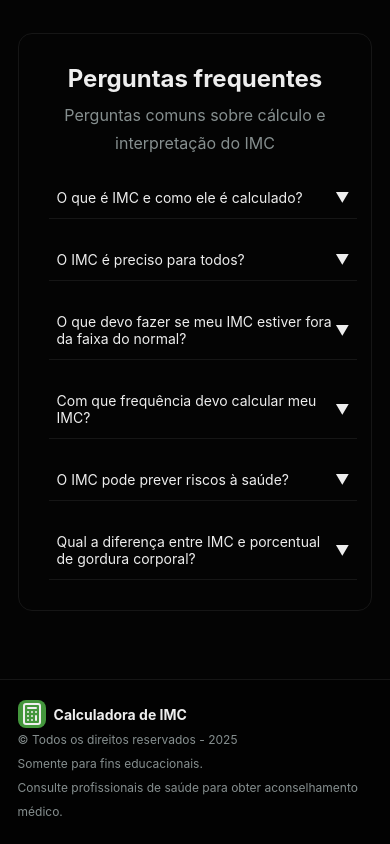
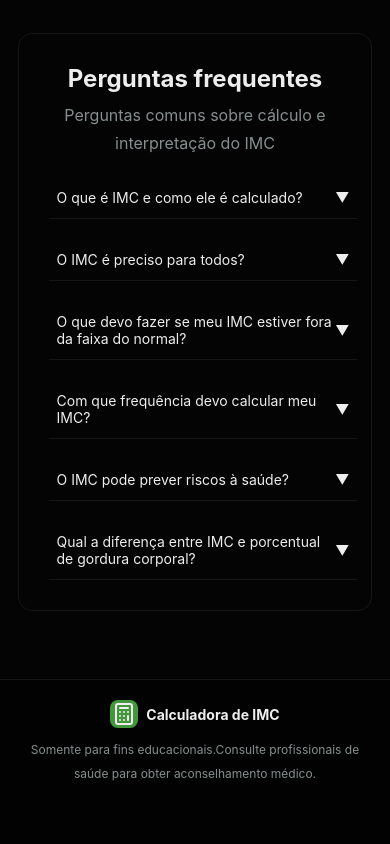
Before and after one commit to lucasssantos94/calculator-imc, a website with bundled scripts: page index.html in a window 390 px wide. Shown: the part 3143-3987 px from the top of the page. After the commit the page ends 3949 px from the top, so only its background shows below. Built offline with nearby package versions, Linux system fonts and the light colour scheme.

Commit message:
feat: applied responsively in the footer

```diff
--- a/index.html
+++ b/index.html
@@ -414,14 +414,16 @@
           </div>
           <h4 class="box__logo--text">Calculadora de IMC</h4>
         </a>
-        <p class="footer__copyright">
+        <!-- <p class="footer__copyright">
           © Todos os direitos reservados -
           <span id="year" class="footer__year"></span>
-        </p>
-        <p class="footer__disclaimer">
-          Somente para fins educacionais.<br />
-          Consulte profissionais de saúde para obter aconselhamento médico.
-        </p>
+        </p> -->
+        <div class="footer__disclaimer">
+          <p class="footer__disclaimer--text">
+            Somente para fins educacionais.Consulte profissionais de saúde para
+            obter aconselhamento médico.
+          </p>
+        </div>
       </div>
     </footer>
 
--- a/src/scss/layout/_footer.scss
+++ b/src/scss/layout/_footer.scss
@@ -25,6 +25,18 @@
   }
 
   &__disclaimer {
-    font-size: 1.2rem;
+    &--text {
+      font-size: 1.2rem;
+    }
+  }
+
+  @include mixin.media-query('md') {
+    &__container {
+      @include mixin.flex($direction: column, $align: center, $gap: 1rem);
+    }
+
+    &__disclaimer {
+      text-align: center;
+    }
   }
 }
```
Also changed, not shown: dist/css/styles.css.
